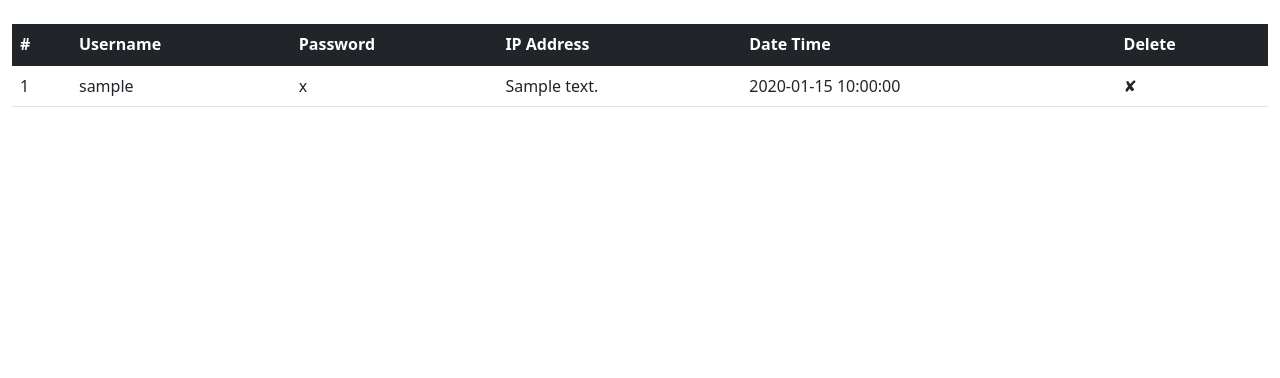
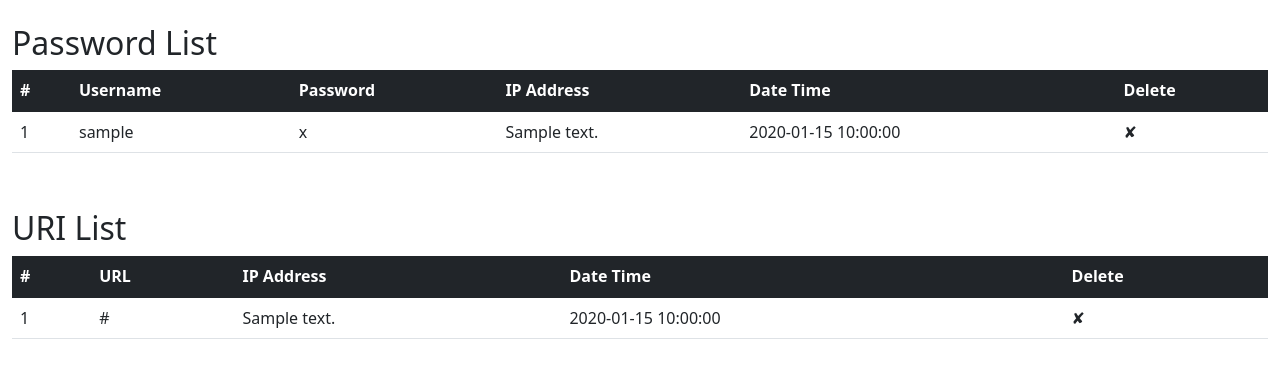
Before and after one commit to Jackson-Miller/pyHoneypot, a Flask app: template templates/results.html in a window 1280 px wide. Shown: the part 56-434 px from the top of the page. Run offline with Flask 2, Linux system fonts and the light colour scheme; the template is opened without the code that fills it: most values are stand-ins (such as "Sample title", 1, 10 or a date in 2020).

Commit message:
Added logging for 404 errors and display on the results page

```diff
--- a/application.py
+++ b/application.py
@@ -9,16 +9,7 @@ from flask import Flask, flash, redirect, request, render_template, url_for
 from flask_login import UserMixin, login_user, LoginManager, login_required, current_user, logout_user
 
 
-def write_storage_table(username, password, ip):
-    entity = {
-        "PartitionKey": "honeypot",
-        "RowKey": str(secrets.token_hex(16)),
-        "DateTime": datetime.now().strftime("%Y-%m-%dT%H:%M:%SZ"),
-        "Username": username,
-        "Password": password,
-        "IPAddress": ip
-    }
-
+def write_storage_table(entity):
     credential = AzureNamedKeyCredential(os.environ["AZ_STORAGE_ACCOUNT"], os.environ["AZ_STORAGE_KEY"])
     service = TableServiceClient(endpoint=os.environ["AZ_STORAGE_ENDPOINT"], credential=credential)
     client = service.get_table_client(table_name=os.environ["AZ_STORAGE_TABLE"])
@@ -134,14 +125,15 @@ def home():
 @app.route("/results")
 @login_required
 def results():
-    table = read_storage_table("PartitionKey eq 'honeypot'")
-    return render_template("results.html", data=table, current_user=current_user)
+    pw_table = read_storage_table("PartitionKey eq 'honeypot'")
+    uri_table = read_storage_table("PartitionKey eq 'uri'")
+    return render_template("results.html", pw_data=pw_table, uri_data=uri_table, current_user=current_user)
 
 
-@app.route("/delete/<rowkey>")
+@app.route("/delete/<table>/<rowkey>")
 @login_required
-def delete(rowkey):
-    remove_storage_entity("honeypot", rowkey)
+def delete(table, rowkey):
+    remove_storage_entity(table, rowkey)
     return redirect(url_for("results"))
 
 
@@ -156,7 +148,15 @@ def login():
             redirect_uri = url_for("callback", _external=True, _scheme="https")
             return oauth.azure.authorize_redirect(redirect_uri, login_hint=name)
         else:
-            write_storage_table(name, password, ip)
+            entity = {
+                "PartitionKey": "honeypot",
+                "RowKey": str(secrets.token_hex(16)),
+                "DateTime": datetime.now().strftime("%Y-%m-%dT%H:%M:%SZ"),
+                "Username": name,
+                "Password": password,
+                "IPAddress": ip
+            }
+            write_storage_table(entity)
 
         flash("Invalid username or password.")
     else:
@@ -187,6 +187,15 @@ def logout():
 
 @app.errorhandler(404)
 def page_not_found(e):
+    entity = {
+        "PartitionKey": "uri",
+        "RowKey": str(secrets.token_hex(16)),
+        "DateTime": datetime.now().strftime("%Y-%m-%dT%H:%M:%SZ"),
+        "IPAddress": request.environ.get('HTTP_X_FORWARDED_FOR', request.remote_addr),
+        "URL": request.url
+    }
+    print(entity)
+    write_storage_table(entity)
     return render_template('404.html'), 404
 
 
--- a/templates/results.html
+++ b/templates/results.html
@@ -43,6 +43,7 @@
 
 <div class="container-xxl my-md-4 bd-layout">
     <main>
+        <h2>Password List</h2>
         <table class="table table-hover">
             <thead class="table-dark">
             <tr>
@@ -55,14 +56,40 @@
             </tr>
             </thead>
             <tbody>
-            {% for record in data: %}
+            {% for record in pw_data: %}
             <tr>
                 <td>{{ loop.index }}</td>
                 <td>{{ record["Username"] }}</td>
                 <td>{{ record["Password"] }}</td>
                 <td>{{ record["IPAddress"] }}</td>
                 <td>{{ record["DateTime"] }}</td>
-                <td><a href="{{url_for('delete', rowkey=record['RowKey']) }}"
+                <td><a href="{{url_for('delete', table='honeypot', rowkey=record['RowKey']) }}"
+                       class="text-decoration-none text-reset">✘</a></td>
+            </tr>
+            {% endfor %}
+
+            </tbody>
+        </table>
+        <div><p><br></p></div>
+        <h2>URI List</h2>
+        <table class="table table-hover">
+            <thead class="table-dark">
+            <tr>
+                <th scope="col">#</th>
+                <th scope="col">URL</th>
+                <th scope="col">IP Address</th>
+                <th scope="col">Date Time</th>
+                <th scope="col">Delete</th>
+            </tr>
+            </thead>
+            <tbody>
+            {% for record in uri_data: %}
+            <tr>
+                <td>{{ loop.index }}</td>
+                <td>{{ record["URL"] }}</td>
+                <td>{{ record["IPAddress"] }}</td>
+                <td>{{ record["DateTime"] }}</td>
+                <td><a href="{{url_for('delete', table='uri', rowkey=record['RowKey']) }}"
                        class="text-decoration-none text-reset">✘</a></td>
             </tr>
             {% endfor %}
```
